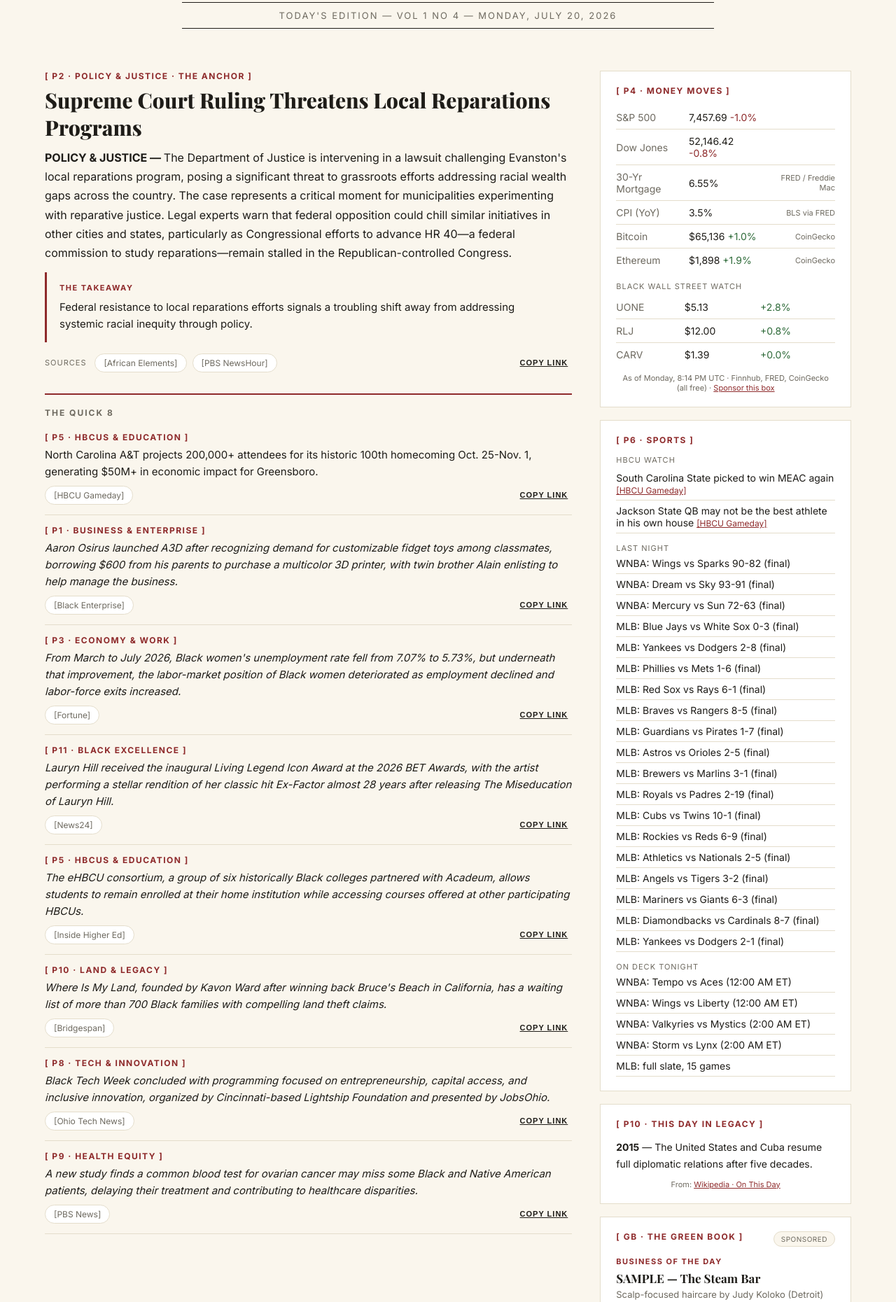
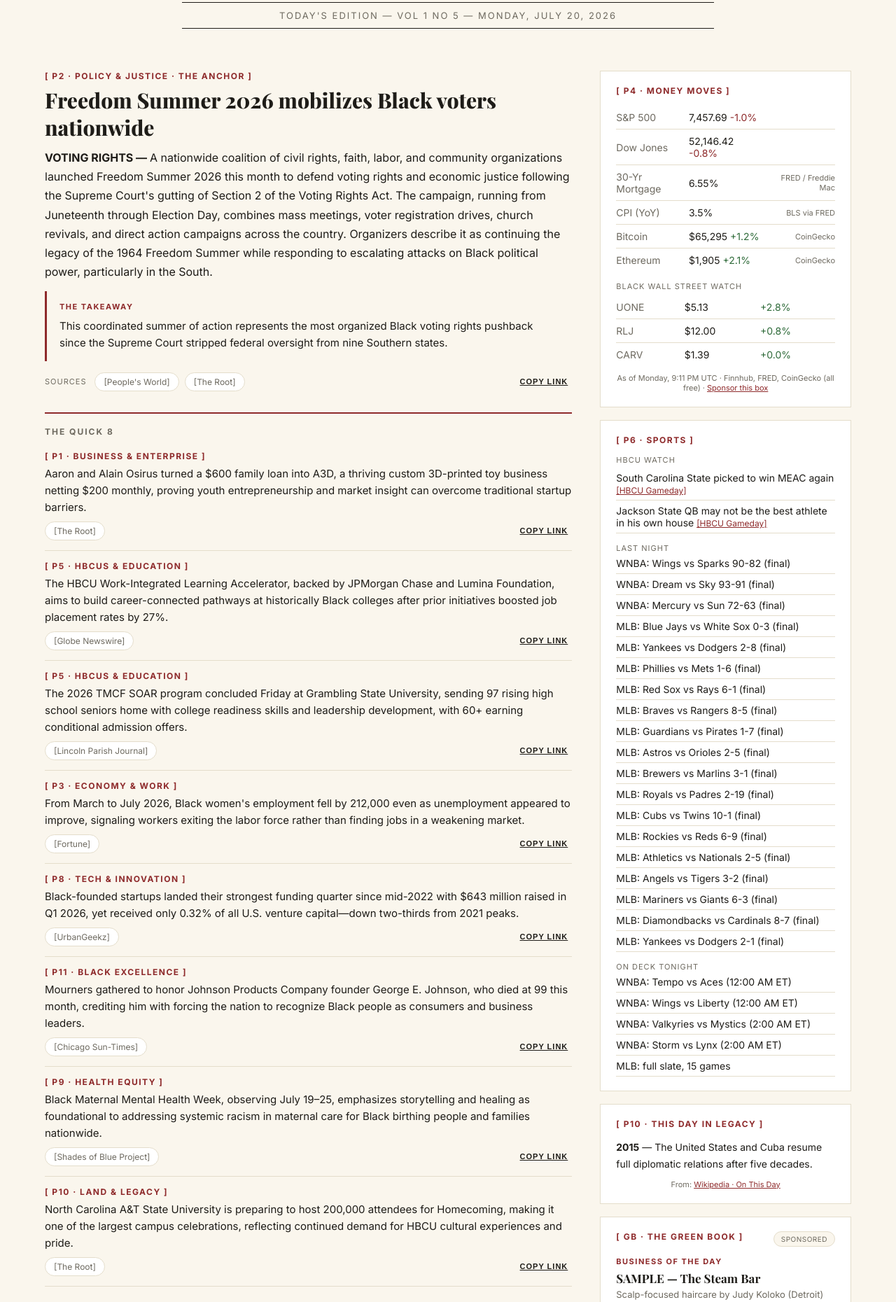
Before and after one commit to terencepitre-bit/daily-drumbeat, a website: page today.html in a window 1280 px wide. Shown: the part 174-2034 px from the top of the page at 70% size. Drawn offline with nearby package versions, Linux system fonts and the light colour scheme.

Commit message:
Daily issue: 2026-07-20

```diff
--- a/today.html
+++ b/today.html
@@ -2,6 +2,16 @@
 <html lang="en"><head><meta charset="utf-8">
 <meta name="viewport" content="width=device-width, initial-scale=1.0">
 <title>MONDAY, JULY 20, 2026 — The Daily Drumbeat</title>
+<meta property="og:type" content="website">
+<meta property="og:site_name" content="The Daily Drumbeat">
+<meta property="og:title" content="The Daily Drumbeat">
+<meta property="og:description" content="News about us. For us. By the beat of the drum. Curated stories, Money Moves, HBCU sports, and the Green Book — every weekday morning.">
+<meta property="og:image" content="https://thedailydrumbeat.com/assets/og-image.png">
+<meta property="og:url" content="https://thedailydrumbeat.com/today.html">
+<meta name="twitter:card" content="summary_large_image">
+<meta name="twitter:title" content="The Daily Drumbeat">
+<meta name="twitter:description" content="News about us. For us. By the beat of the drum.">
+<meta name="twitter:image" content="https://thedailydrumbeat.com/assets/og-image.png">
 <link rel="stylesheet" href="assets/drumbeat.css"></head>
 <body>
   <div class="site-header">
@@ -11,84 +21,84 @@
   <div class="wrap" style="padding-top:40px;">
     <div class="hero" style="padding-top:0;">
       <div class="maintitle" style="font-size:40px;">THE DAILY <span class="D">D</span>RUMBEAT</div>
-      <div class="hero .volbar" style="max-width:760px; margin:20px auto 0; border-top:1px solid var(--ink); border-bottom:1px solid var(--ink); padding:10px 0; font-size:13px; letter-spacing:2px; text-transform:uppercase; color:var(--muted);">TODAY'S EDITION &mdash; VOL 1 NO 4 &mdash; MONDAY, JULY 20, 2026</div>
+      <div class="hero .volbar" style="max-width:760px; margin:20px auto 0; border-top:1px solid var(--ink); border-bottom:1px solid var(--ink); padding:10px 0; font-size:13px; letter-spacing:2px; text-transform:uppercase; color:var(--muted);">TODAY'S EDITION &mdash; VOL 1 NO 5 &mdash; MONDAY, JULY 20, 2026</div>
     </div>
 
     <div class="two-col" style="margin-top:40px;">
       <div>
         <div class="story anchor-story">
     <div class="tag">[ P2 &middot; POLICY & JUSTICE &middot; THE ANCHOR ]</div>
-    <h2>Supreme Court Ruling Threatens Local Reparations Programs</h2>
-    <p><b>POLICY & JUSTICE &mdash; </b>The Department of Justice is intervening in a lawsuit challenging Evanston's local reparations program, posing a significant threat to grassroots efforts addressing racial wealth gaps across the country. The case represents a critical moment for municipalities experimenting with reparative justice. Legal experts warn that federal opposition could chill similar initiatives in other cities and states, particularly as Congressional efforts to advance HR 40—a federal commission to study reparations—remain stalled in the Republican-controlled Congress.</p>
-    <div class="takeaway"><div class="takeaway-label">The takeaway</div>Federal resistance to local reparations efforts signals a troubling shift away from addressing systemic racial inequity through policy.</div>
+    <h2>Freedom Summer 2026 mobilizes Black voters nationwide</h2>
+    <p><b>VOTING RIGHTS &mdash; </b>A nationwide coalition of civil rights, faith, labor, and community organizations launched Freedom Summer 2026 this month to defend voting rights and economic justice following the Supreme Court's gutting of Section 2 of the Voting Rights Act. The campaign, running from Juneteenth through Election Day, combines mass meetings, voter registration drives, church revivals, and direct action campaigns across the country. Organizers describe it as continuing the legacy of the 1964 Freedom Summer while responding to escalating attacks on Black political power, particularly in the South.</p>
+    <div class="takeaway"><div class="takeaway-label">The takeaway</div>This coordinated summer of action represents the most organized Black voting rights pushback since the Supreme Court stripped federal oversight from nine Southern states.</div>
     <div class="story-footer">
-      <div class="sources"><span class="label">Sources</span> <a href="https://www.africanelements.org/news/why-the-fight-for-black-reparations-refuses-to-die/" target="_blank" rel="noopener" class="pill">[African Elements]</a> <a href="https://www.pbs.org/newshour/show/movement-to-return-land-taken-from-black-and-indigenous-people-in-the-u-s-gains-momentum" target="_blank" rel="noopener" class="pill">[PBS NewsHour]</a></div>
-      <button class="copy-link" onclick="navigator.clipboard.writeText('Supreme Court Ruling Threatens Local Reparations Programs — https://www.africanelements.org/news/why-the-fight-for-black-reparations-refuses-to-die/'); this.textContent='Copied';">Copy Link</button>
+      <div class="sources"><span class="label">Sources</span> <a href="https://www.peoplesworld.org/article/juneteenth-2026-launches-freedom-summer/" target="_blank" rel="noopener" class="pill">[People's World]</a> <a href="https://www.theroot.com/exclusive-from-selma-to-harlem-activists-launch-massi-2000107797" target="_blank" rel="noopener" class="pill">[The Root]</a></div>
+      <button class="copy-link" onclick="navigator.clipboard.writeText('Freedom Summer 2026 mobilizes Black voters nationwide — https://www.peoplesworld.org/article/juneteenth-2026-launches-freedom-summer/'); this.textContent='Copied';">Copy Link</button>
     </div>
   </div>
         <div class="quick-hits-label">The quick 8</div>
         <div class="quick-hit">
-    <div class="tag">[ P5 &middot; HBCUS & EDUCATION ]</div>
-    <p>North Carolina A&T projects 200,000+ attendees for its historic 100th homecoming Oct. 25-Nov. 1, generating $50M+ in economic impact for Greensboro.</p>
+    <div class="tag">[ P1 &middot; BUSINESS & ENTERPRISE ]</div>
+    <p>Aaron and Alain Osirus turned a $600 family loan into A3D, a thriving custom 3D-printed toy business netting $200 monthly, proving youth entrepreneurship and market insight can overcome traditional startup barriers.</p>
     <div class="story-footer">
-      <div class="sources"><a href="https://hbcugameday.com/2026/07/19/north-carolina-at-projects-200000-attendees-for-historic-hbcu-homecoming/" target="_blank" rel="noopener" class="pill">[HBCU Gameday]</a></div>
-      <button class="copy-link" onclick="navigator.clipboard.writeText('NC A&T Expects 200K Visitors for Centennial Homecoming — https://hbcugameday.com/2026/07/19/north-carolina-at-projects-200000-attendees-for-historic-hbcu-homecoming/'); this.textContent='Copied';">Copy Link</button>
+      <div class="sources"><a href="https://www.theroot.com/these-12-year-old-twins-built-a-thriving-3d-printed-toy-2000116982" target="_blank" rel="noopener" class="pill">[The Root]</a></div>
+      <button class="copy-link" onclick="navigator.clipboard.writeText('12-year-old Georgia twins launch profitable 3D-printing toy business — https://www.theroot.com/these-12-year-old-twins-built-a-thriving-3d-printed-toy-2000116982'); this.textContent='Copied';">Copy Link</button>
     </div>
   </div>
         <div class="quick-hit">
-    <div class="tag">[ P1 &middot; BUSINESS & ENTERPRISE ]</div>
-    <p><cite index="87-3,87-4,87-5">Aaron Osirus launched A3D after recognizing demand for customizable fidget toys among classmates, borrowing $600 from his parents to purchase a multicolor 3D printer, with twin brother Alain enlisting to help manage the business.</cite></p>
+    <div class="tag">[ P5 &middot; HBCUS & EDUCATION ]</div>
+    <p>The HBCU Work-Integrated Learning Accelerator, backed by JPMorgan Chase and Lumina Foundation, aims to build career-connected pathways at historically Black colleges after prior initiatives boosted job placement rates by 27%.</p>
     <div class="story-footer">
-      <div class="sources"><a href="https://www.blackenterprise.com/12-year-old-entrepreneur-3d-printing-business/" target="_blank" rel="noopener" class="pill">[Black Enterprise]</a></div>
-      <button class="copy-link" onclick="navigator.clipboard.writeText('Twins Build $200/Month 3D-Printing Toy Business from $600 Loan — https://www.blackenterprise.com/12-year-old-entrepreneur-3d-printing-business/'); this.textContent='Copied';">Copy Link</button>
+      <div class="sources"><a href="https://www.globenewswire.com/news-release/2026/07/07/3323402/0/en/UNCF-Institute-for-Capacity-Building-Launches-HBCU-Work-Integrated-Learning-Accelerator.html" target="_blank" rel="noopener" class="pill">[Globe Newswire]</a></div>
+      <button class="copy-link" onclick="navigator.clipboard.writeText('UNCF launches work-integrated learning accelerator for HBCUs — https://www.globenewswire.com/news-release/2026/07/07/3323402/0/en/UNCF-Institute-for-Capacity-Building-Launches-HBCU-Work-Integrated-Learning-Accelerator.html'); this.textContent='Copied';">Copy Link</button>
+    </div>
+  </div>
+        <div class="quick-hit">
+    <div class="tag">[ P5 &middot; HBCUS & EDUCATION ]</div>
+    <p>The 2026 TMCF SOAR program concluded Friday at Grambling State University, sending 97 rising high school seniors home with college readiness skills and leadership development, with 60+ earning conditional admission offers.</p>
+    <div class="story-footer">
+      <div class="sources"><a href="https://lincolnparishjournal.com/2026/07/20/gsu-thurgood-marshall-college-fund-inspire-future-leaders-through-2026-soar-hbcu-scholars-program/" target="_blank" rel="noopener" class="pill">[Lincoln Parish Journal]</a></div>
+      <button class="copy-link" onclick="navigator.clipboard.writeText('97 rising seniors complete SOAR leadership program at Grambling — https://lincolnparishjournal.com/2026/07/20/gsu-thurgood-marshall-college-fund-inspire-future-leaders-through-2026-soar-hbcu-scholars-program/'); this.textContent='Copied';">Copy Link</button>
     </div>
   </div>
         <div class="quick-hit">
     <div class="tag">[ P3 &middot; ECONOMY & WORK ]</div>
-    <p><cite index="60-22,60-24">From March to July 2026, Black women's unemployment rate fell from 7.07% to 5.73%, but underneath that improvement, the labor-market position of Black women deteriorated as employment declined and labor-force exits increased.</cite></p>
+    <p>From March to July 2026, Black women's employment fell by 212,000 even as unemployment appeared to improve, signaling workers exiting the labor force rather than finding jobs in a weakening market.</p>
     <div class="story-footer">
       <div class="sources"><a href="https://fortune.com/2026/07/14/black-female-unemployment-rate-falls-participation-rate/" target="_blank" rel="noopener" class="pill">[Fortune]</a></div>
-      <button class="copy-link" onclick="navigator.clipboard.writeText('Black Unemployment Rate Masks Deeper Labor Market Crisis — https://fortune.com/2026/07/14/black-female-unemployment-rate-falls-participation-rate/'); this.textContent='Copied';">Copy Link</button>
+      <button class="copy-link" onclick="navigator.clipboard.writeText('Black women&#39;s labor force participation continues to decline — https://fortune.com/2026/07/14/black-female-unemployment-rate-falls-participation-rate/'); this.textContent='Copied';">Copy Link</button>
+    </div>
+  </div>
+        <div class="quick-hit">
+    <div class="tag">[ P8 &middot; TECH & INNOVATION ]</div>
+    <p>Black-founded startups landed their strongest funding quarter since mid-2022 with $643 million raised in Q1 2026, yet received only 0.32% of all U.S. venture capital—down two-thirds from 2021 peaks.</p>
+    <div class="story-footer">
+      <div class="sources"><a href="https://urbangeekz.com/2026/06/black-founders-see-strongest-vc-funding-quarter-in-nearly-four-years/" target="_blank" rel="noopener" class="pill">[UrbanGeekz]</a></div>
+      <button class="copy-link" onclick="navigator.clipboard.writeText('Black founders raised $643M in Q1 2026, but disparity persists — https://urbangeekz.com/2026/06/black-founders-see-strongest-vc-funding-quarter-in-nearly-four-years/'); this.textContent='Copied';">Copy Link</button>
     </div>
   </div>
         <div class="quick-hit">
     <div class="tag">[ P11 &middot; BLACK EXCELLENCE ]</div>
-    <p><cite index="81-5,81-6,81-7">Lauryn Hill received the inaugural Living Legend Icon Award at the 2026 BET Awards, with the artist performing a stellar rendition of her classic hit Ex-Factor almost 28 years after releasing The Miseducation of Lauryn Hill.</cite></p>
+    <p>Mourners gathered to honor Johnson Products Company founder George E. Johnson, who died at 99 this month, crediting him with forcing the nation to recognize Black people as consumers and business leaders.</p>
     <div class="story-footer">
-      <div class="sources"><a href="https://www.news24.com/truelove/fashion/gallery-celebrating-black-excellence-at-the-2026-bet-awards-20260629-0568" target="_blank" rel="noopener" class="pill">[News24]</a></div>
-      <button class="copy-link" onclick="navigator.clipboard.writeText('Lauryn Hill Honored with Inaugural BET Awards Living Legend Award — https://www.news24.com/truelove/fashion/gallery-celebrating-black-excellence-at-the-2026-bet-awards-20260629-0568'); this.textContent='Copied';">Copy Link</button>
+      <div class="sources"><a href="https://chicago.suntimes.com/news/2026/07/16/george-e-johnson-visitation-mourners-black-business" target="_blank" rel="noopener" class="pill">[Chicago Sun-Times]</a></div>
+      <button class="copy-link" onclick="navigator.clipboard.writeText('George E. Johnson honored as Black business pioneer — https://chicago.suntimes.com/news/2026/07/16/george-e-johnson-visitation-mourners-black-business'); this.textContent='Copied';">Copy Link</button>
     </div>
   </div>
         <div class="quick-hit">
-    <div class="tag">[ P5 &middot; HBCUS & EDUCATION ]</div>
-    <p><cite index="32-5,32-15">The eHBCU consortium, a group of six historically Black colleges partnered with Acadeum, allows students to remain enrolled at their home institution while accessing courses offered at other participating HBCUs.</cite></p>
+    <div class="tag">[ P9 &middot; HEALTH EQUITY ]</div>
+    <p>Black Maternal Mental Health Week, observing July 19–25, emphasizes storytelling and healing as foundational to addressing systemic racism in maternal care for Black birthing people and families nationwide.</p>
     <div class="story-footer">
-      <div class="sources"><a href="https://www.insidehighered.com/news/student-success/academic-life/2026/07/02/6-hbcus-launch-course-sharing-partnership" target="_blank" rel="noopener" class="pill">[Inside Higher Ed]</a></div>
-      <button class="copy-link" onclick="navigator.clipboard.writeText('Six HBCUs Launch Course-Sharing Partnership to Improve Graduation Rates — https://www.insidehighered.com/news/student-success/academic-life/2026/07/02/6-hbcus-launch-course-sharing-partnership'); this.textContent='Copied';">Copy Link</button>
+      <div class="sources"><a href="https://www.shadesofblueproject.org/bmmhw" target="_blank" rel="noopener" class="pill">[Shades of Blue Project]</a></div>
+      <button class="copy-link" onclick="navigator.clipboard.writeText('Black Maternal Mental Health Week centers justice and community — https://www.shadesofblueproject.org/bmmhw'); this.textContent='Copied';">Copy Link</button>
     </div>
   </div>
         <div class="quick-hit">
     <div class="tag">[ P10 &middot; LAND & LEGACY ]</div>
-    <p><cite index="68-1,68-14">Where Is My Land, founded by Kavon Ward after winning back Bruce's Beach in California, has a waiting list of more than 700 Black families with compelling land theft claims.</cite></p>
+    <p>North Carolina A&T State University is preparing to host 200,000 attendees for Homecoming, making it one of the largest campus celebrations, reflecting continued demand for HBCU cultural experiences and pride.</p>
     <div class="story-footer">
-      <div class="sources"><a href="https://www.bridgespan.org/insights/philanthropys-role-in-reparations-and-racial-repair/reparations-movement-profiles-reclaiming-black-land" target="_blank" rel="noopener" class="pill">[Bridgespan]</a></div>
-      <button class="copy-link" onclick="navigator.clipboard.writeText('Where Is My Land Fights for Black Families&#39; Property Rights — https://www.bridgespan.org/insights/philanthropys-role-in-reparations-and-racial-repair/reparations-movement-profiles-reclaiming-black-land'); this.textContent='Copied';">Copy Link</button>
-    </div>
-  </div>
-        <div class="quick-hit">
-    <div class="tag">[ P8 &middot; TECH & INNOVATION ]</div>
-    <p><cite index="40-3,40-4">Black Tech Week concluded with programming focused on entrepreneurship, capital access, and inclusive innovation, organized by Cincinnati-based Lightship Foundation and presented by JobsOhio.</cite></p>
-    <div class="story-footer">
-      <div class="sources"><a href="https://www.ohiotechnews.com/black-tech-week-opens-in-cincinnati-2026/" target="_blank" rel="noopener" class="pill">[Ohio Tech News]</a></div>
-      <button class="copy-link" onclick="navigator.clipboard.writeText('Black Tech Week Cincinnati Concludes with Cross-Sector Collaboration Focus — https://www.ohiotechnews.com/black-tech-week-opens-in-cincinnati-2026/'); this.textContent='Copied';">Copy Link</button>
-    </div>
-  </div>
-        <div class="quick-hit">
-    <div class="tag">[ P9 &middot; HEALTH EQUITY ]</div>
-    <p><cite index="17-1,17-2">A new study finds a common blood test for ovarian cancer may miss some Black and Native American patients, delaying their treatment and contributing to healthcare disparities.</cite></p>
-    <div class="story-footer">
-      <div class="sources"><a href="https://www.pbs.org/newshour/tag/black-americans" target="_blank" rel="noopener" class="pill">[PBS News]</a></div>
-      <button class="copy-link" onclick="navigator.clipboard.writeText('Study Reveals Medical Test Disparities for Black, Native American Women — https://www.pbs.org/newshour/tag/black-americans'); this.textContent='Copied';">Copy Link</button>
+      <div class="sources"><a href="https://www.theroot.com/news" target="_blank" rel="noopener" class="pill">[The Root]</a></div>
+      <button class="copy-link" onclick="navigator.clipboard.writeText('NC A&T expects 200K visitors for Homecoming celebration — https://www.theroot.com/news'); this.textContent='Copied';">Copy Link</button>
     </div>
   </div>
       </div>
@@ -97,9 +107,9 @@
     <div class="box-head">
       <div class="tag">[ P4 &middot; MONEY MOVES ]</div>
     </div>
-    <table><tr><td class="asset">S&P 500</td><td>7,457.69 <span class="change-down">-1.0%</span></td><td class="source-note"></td></tr><tr><td class="asset">Dow Jones</td><td>52,146.42 <span class="change-down">-0.8%</span></td><td class="source-note"></td></tr><tr><td class="asset">30-Yr Mortgage</td><td>6.55%</td><td class="source-note">FRED / Freddie Mac</td></tr><tr><td class="asset">CPI (YoY)</td><td>3.5%</td><td class="source-note">BLS via FRED</td></tr><tr><td class="asset">Bitcoin</td><td>$65,136 <span class="change-up">+1.0%</span></td><td class="source-note">CoinGecko</td></tr><tr><td class="asset">Ethereum</td><td>$1,898 <span class="change-up">+1.9%</span></td><td class="source-note">CoinGecko</td></tr></table>
+    <table><tr><td class="asset">S&P 500</td><td>7,457.69 <span class="change-down">-1.0%</span></td><td class="source-note"></td></tr><tr><td class="asset">Dow Jones</td><td>52,146.42 <span class="change-down">-0.8%</span></td><td class="source-note"></td></tr><tr><td class="asset">30-Yr Mortgage</td><td>6.55%</td><td class="source-note">FRED / Freddie Mac</td></tr><tr><td class="asset">CPI (YoY)</td><td>3.5%</td><td class="source-note">BLS via FRED</td></tr><tr><td class="asset">Bitcoin</td><td>$65,295 <span class="change-up">+1.2%</span></td><td class="source-note">CoinGecko</td></tr><tr><td class="asset">Ethereum</td><td>$1,905 <span class="change-up">+2.1%</span></td><td class="source-note">CoinGecko</td></tr></table>
     <div style="margin-top:14px; font-size:11px; letter-spacing:1px; text-transform:uppercase; color:var(--muted);">Black Wall Street Watch</div><table style="margin-top:6px;"><tr><td class="asset">UONE</td><td>$5.13</td><td class="change-up">+2.8%</td></tr><tr><td class="asset">RLJ</td><td>$12.00</td><td class="change-up">+0.8%</td></tr><tr><td class="asset">CARV</td><td>$1.39</td><td class="change-up">+0.0%</td></tr></table>
-    <div class="sponsor-note">As of Monday, 8:14 PM UTC &middot; Finnhub, FRED, CoinGecko (all free) &middot; <a href="advertise.html">Sponsor this box</a></div>
+    <div class="sponsor-note">As of Monday, 9:11 PM UTC &middot; Finnhub, FRED, CoinGecko (all free) &middot; <a href="advertise.html">Sponsor this box</a></div>
   </div>
         <div class="box">
     <div class="box-head">
@@ -152,8 +162,8 @@
   </div>
     <div style="margin-top:18px;"><div class="box" style="text-align:center;">
     <div class="tag" style="margin-bottom:10px;">[ THE CLOSER &middot; P7 &middot; CULTURE & COMMUNITY ]</div>
-    <div class="serif" style="font-style:italic; font-size:22px;">&ldquo;Celebrating our own is an act of resistance and an act of affirmation.&rdquo;</div><div style="font-size:14px; color:var(--muted); margin-top:8px;">&mdash; Derrick Johnson, President and CEO of the NAACP</div>
-    <button class="copy-link" style="margin-top:14px;" onclick="navigator.clipboard.writeText('via Drumbeat: "Celebrating our own is an act of resistance and an act of affirmation." — Derrick Johnson, President and CEO of the NAACP https://thedailydrumbeat.com/issues/2026-07-20.html'); this.textContent='Copied';">Share the Daily Drumbeat</button>
+    <h3 style="margin:0;">Essence Fest reaches for new cultural crown in 2026</h3><p style="margin-top:8px;">As Essence Festival seeks to redefine Black culture's largest annual gathering, competitors and organizers are preparing for a pivotal moment that could reshape which event holds the crown of celebration and community for Black America.</p>
+    <button class="copy-link" style="margin-top:14px;" onclick="navigator.clipboard.writeText('via Drumbeat: As Essence Festival seeks to redefine Black culture&#39;s largest annual gathering, competitors and organizers are preparing for a pivotal moment that could reshape which event holds the crown of celebration and community for Black America. https://thedailydrumbeat.com/issues/2026-07-20.html'); this.textContent='Copied';">Share the Daily Drumbeat</button>
   </div></div>
   </div>
   <div class="site-footer">
```
Also changed, not shown: archive.html (+15 -1 lines), index.html (+21 -11 lines), issues/2026-07-20.html (+56 -46 lines), issues/manifest.json.
